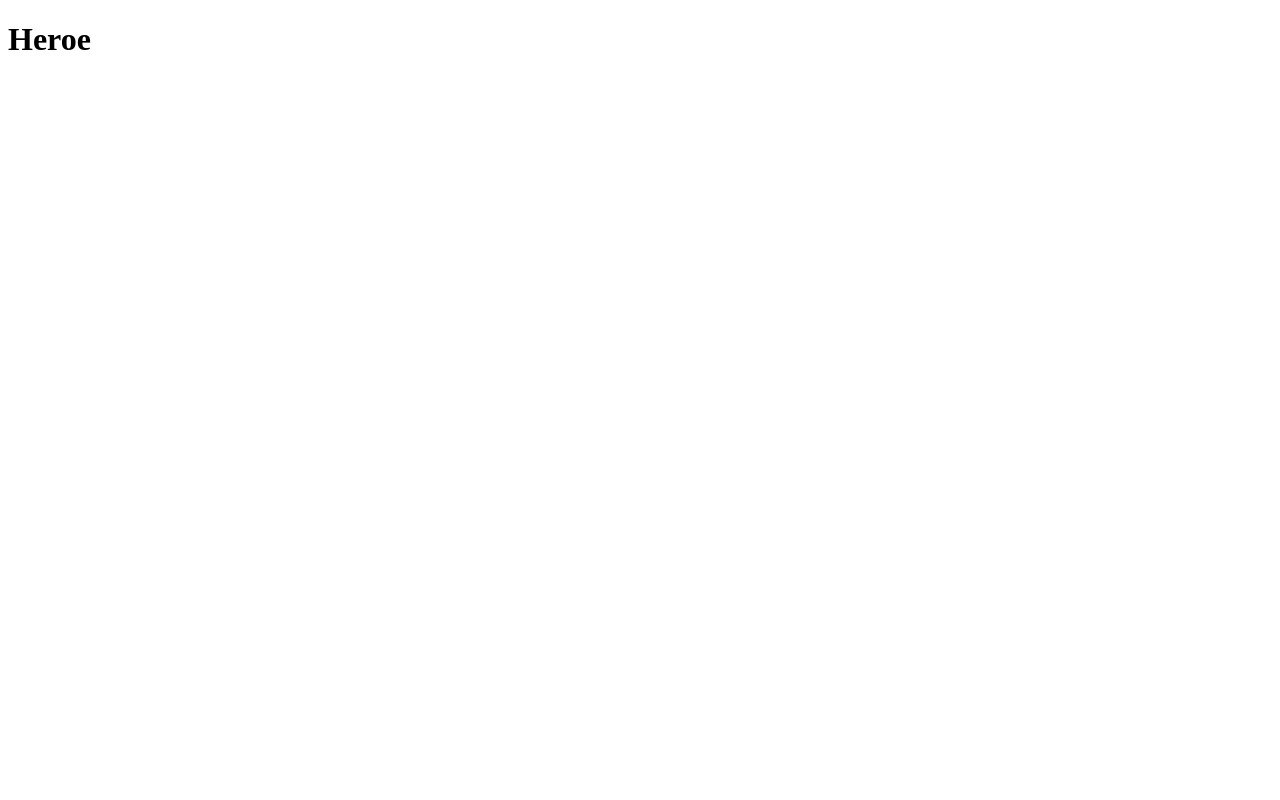
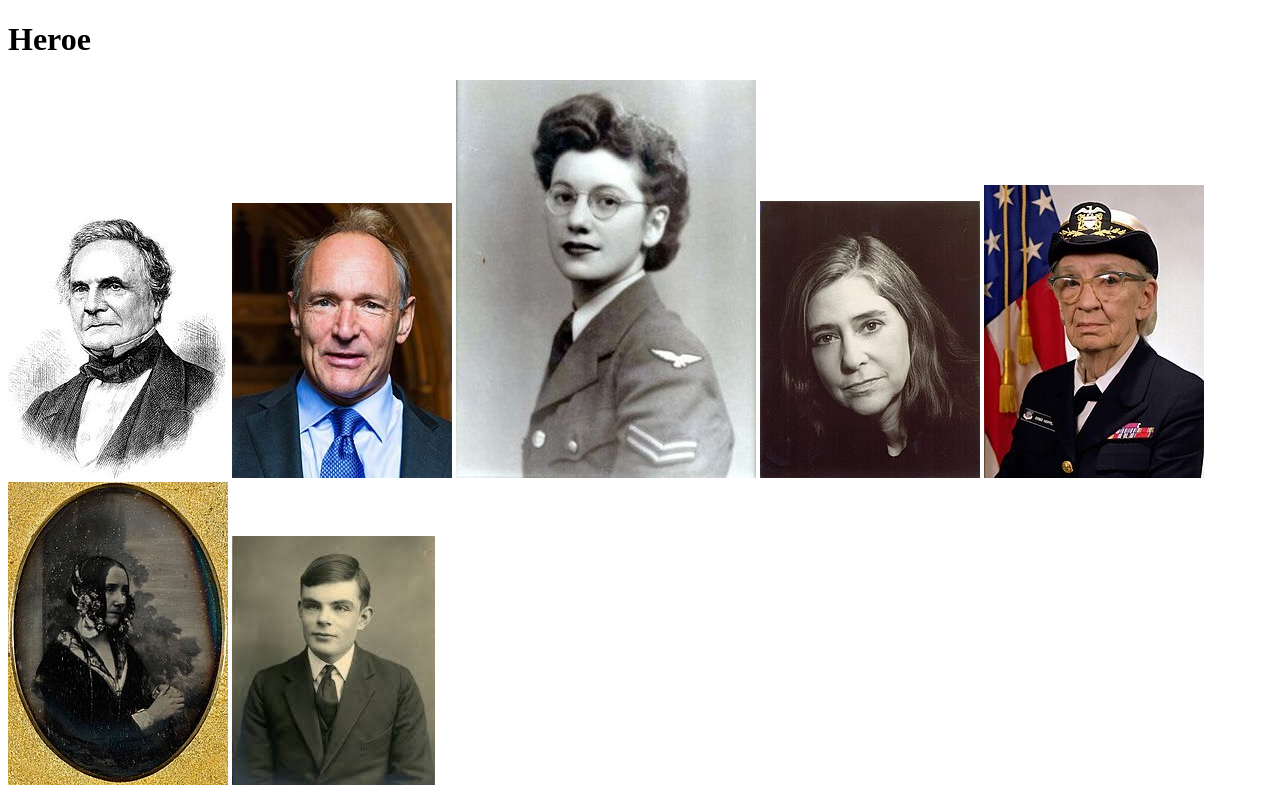
Before and after one commit to leonardomg888/TP-4-heroes, a website: page views/index.html in a window 1280 px wide. Drawn offline with Linux system fonts and the light colour scheme.

Commit message:
modificacion de foto

```diff
--- a/views/index.html
+++ b/views/index.html
@@ -8,6 +8,14 @@
 </head>
 <body>
     <h1>Heroe</h1>
+    <img src="/img/babbage.jpg" alt="babbage">
+    <img src="/img/berners-lee.jpg" alt="berners-lee">
+    <img src="/img/clarke.jpg" alt="clarke">
+    <img src="/img/hamilton.jpg" alt="hamilton">
+    <img src="/img/hopper.jpg" alt="hopper">
+    <img src="/img/lovelace.jpg" alt="lovelace">
+    <img src="/img/turing.jpg" alt="turing">
+
 
     </body>
 </html>
```
Also changed, not shown: views/berners-lee.html (+1 -0 lines), views/clarke.html (+1 -0 lines), views/hamilton.html (+1 -0 lines), views/hopper.html (+1 -0 lines), views/lovelace.html (+1 -0 lines), views/turing.html (+1 -0 lines), public/img/turing.jpg (added).
